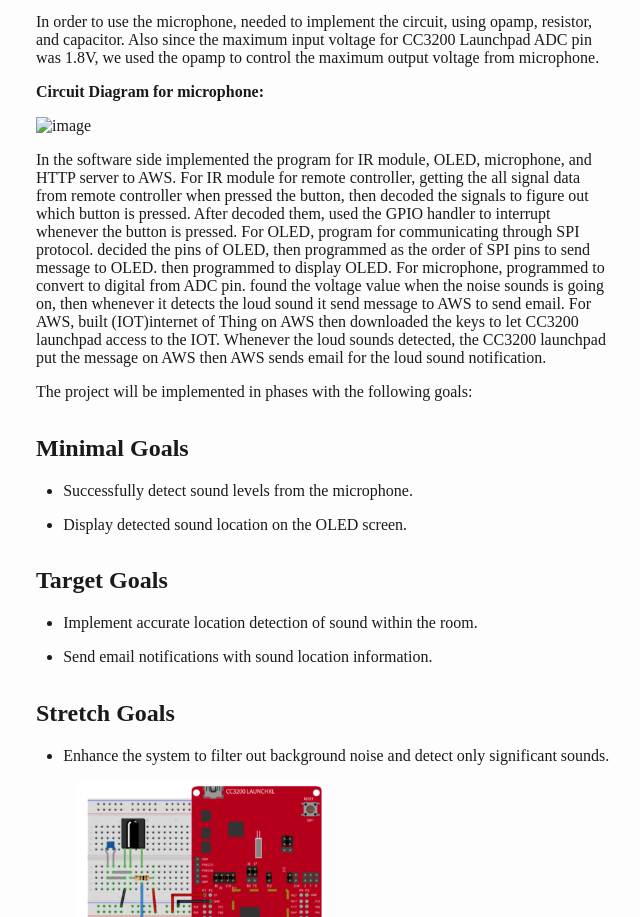
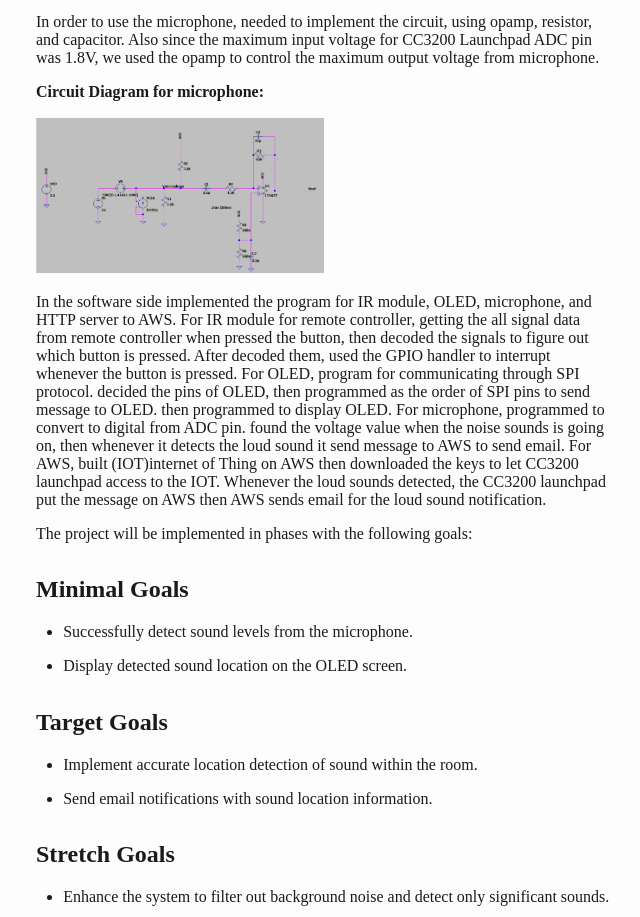
Before and after one commit to HandsomeTiger/FinalProject.github.io, a plain HTML site: page index.html in a window 1280 px wide. Shown: the part 2309-3226 px from the top of the page, without its empty margins (316-956 px from the left). Drawn offline with Linux system fonts and the light colour scheme.

Commit message:
Update index.html

```diff
--- a/index.html
+++ b/index.html
@@ -272,7 +272,7 @@ voltage for CC3200 Launchpad ADC pin was 1.8V, we used the opamp to
 control the maximum output voltage from microphone.</p>
 <p><strong>Circuit Diagram for microphone:</strong></p>
 <div class="center">
-<p><img src="EEC172FinalProjectPics/Microphone Circuit diagram.png"
+<p><img src="EEC172FinalProjectPics/Microphone_Circuit_diagram.png"
 style="width:50.0%" alt="image" /></p>
 </div>
 <p>In the software side implemented the program for IR module, OLED,
```
